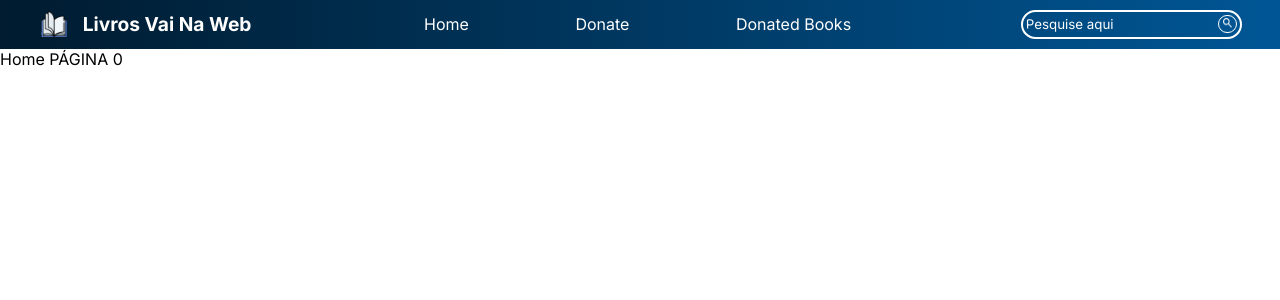
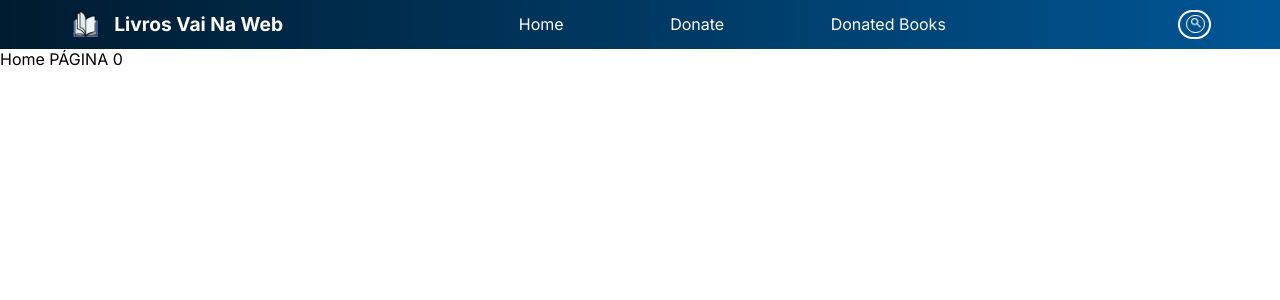
Before and after one commit to lolimamota/livros, a React (Vite) app: page / in a window 1280 px wide. Shown: the top 300 px of the page. Built offline with nearby package versions, Linux system fonts and the light colour scheme.

Commit message:
FIN: animação da barra de pesquisa, limpeza do código da App

```diff
--- a/src/App.jsx
+++ b/src/App.jsx
@@ -43,9 +43,8 @@ function App() {
           </ul>
         </nav>
         <form className={S.divInput}>
-          <input type="text" className={S.searchInput} placeholder="Pesquise aqui" aria-label="search"
-            autocomplete="off" />
-          <button  className={S.searchSubmt} aria-label="submit search">
+          <input type="text" className={S.searchInput} placeholder="Pesquise aqui" />
+          <button  className={S.searchSubmt}>
             <img src={Lupa} alt="Imagem de uma lupa, indicando o campo de busca do site" className={S.wLupa} />
           </button>
         </form>
--- a/src/scss/styleComponents/routes/style-routes.module.scss
+++ b/src/scss/styleComponents/routes/style-routes.module.scss
@@ -46,11 +46,17 @@
         cursor: pointer;
     }
     .searchInput{
-        color: color.$text-header;
         border-radius: 100px 100px 100px 100px;
         background-color: transparent;
         border: none;
         outline: none;
+        width: .2vw;
+        transition: .3s ease-in-out;
+
+            &:hover{
+                width:15vw;
+                color: color.$text-header;
+            }
         }
     }
 
@@ -65,5 +71,6 @@
 }
 
 input::-webkit-input-placeholder {
-    color: color.$text-header;
-  }
+            color: color.$text-header;
+            margin-left: 3rem;
+}
```
